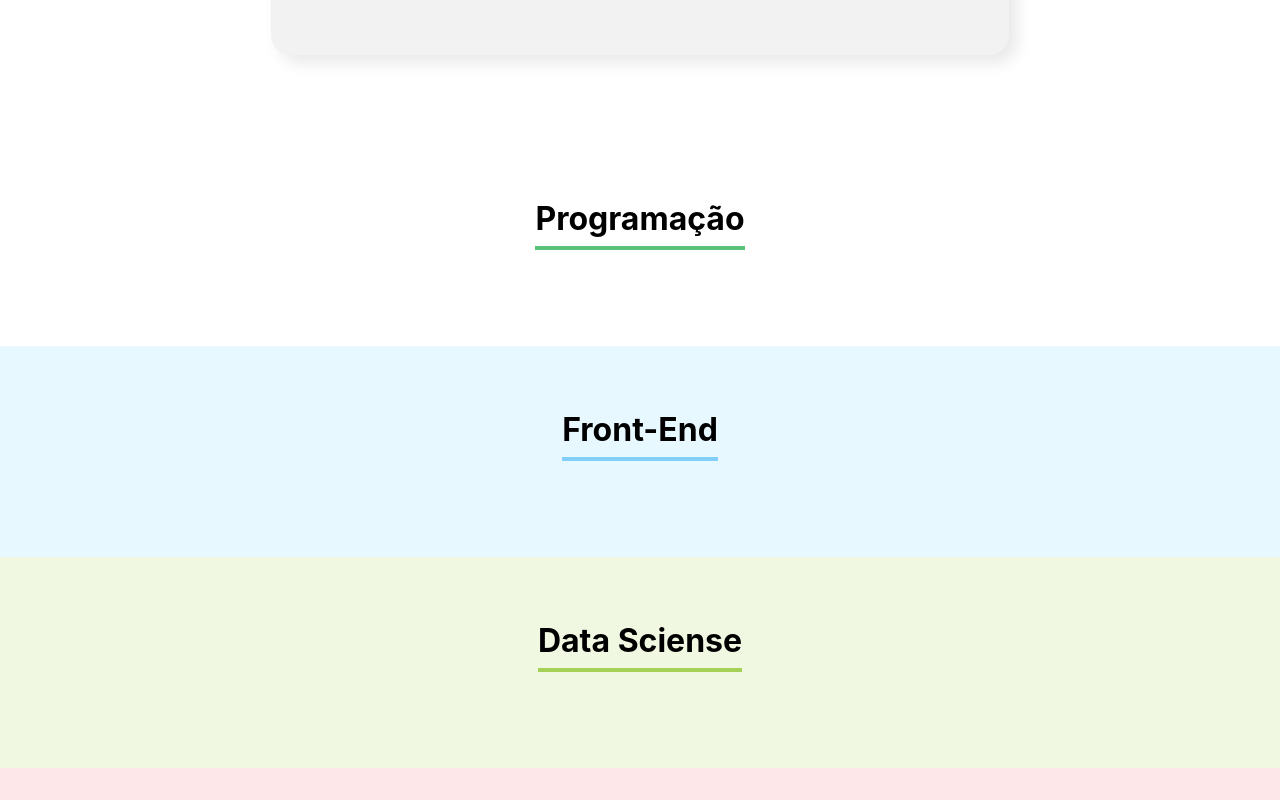
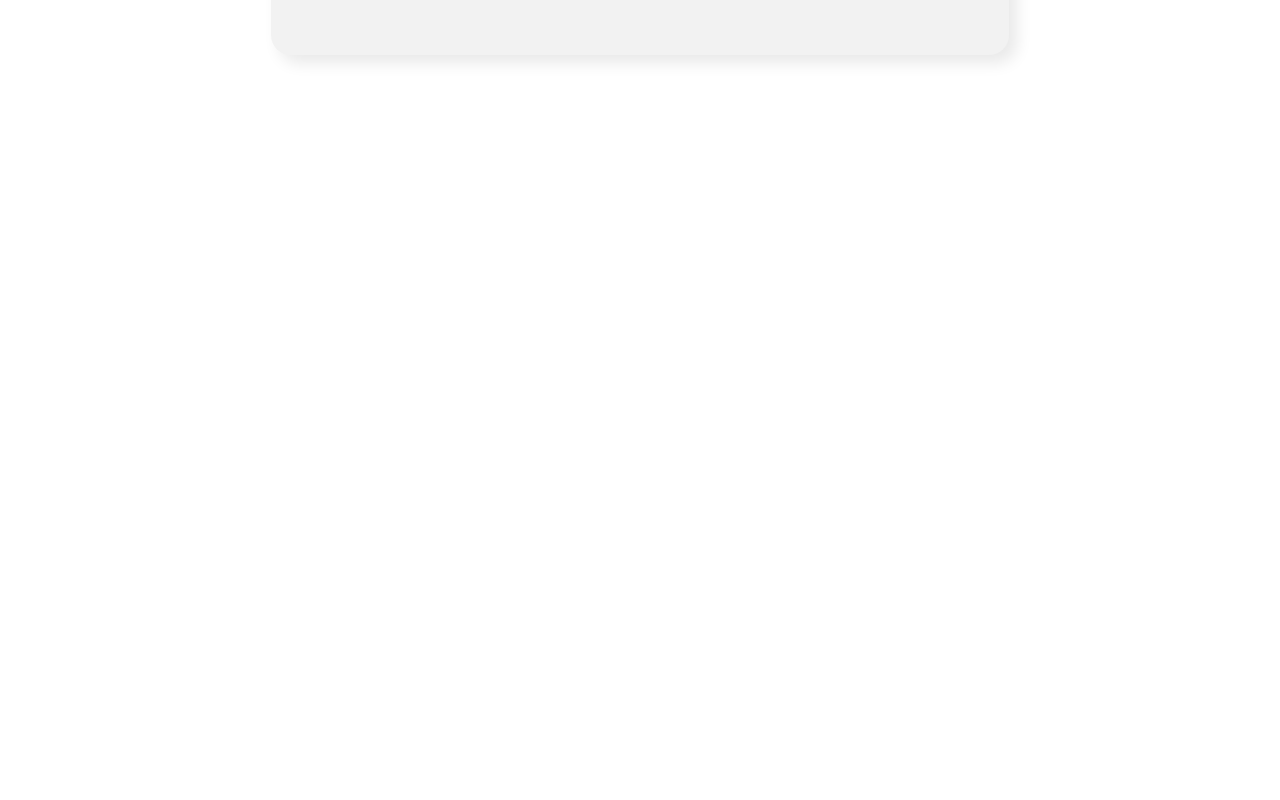
Before and after one commit to duduzx02/Organo, a React (Create React App) app: page / in a window 1280 px wide. Shown: the part 1140-1940 px from the top of the page. After the commit the page ends 1275 px from the top, so only its background shows below. Built offline with nearby package versions, Linux system fonts and the light colour scheme; the HTML template or start-up script is replaced by a standard one.

Commit message:
Escondendo times vazios

```diff
--- a/src/components/Formulario/index.js
+++ b/src/components/Formulario/index.js
@@ -19,6 +19,10 @@
       imagem,
       time
     })
+    setNome('')
+    setCargo('')
+    setImagem('')
+    setTime('')
   }
 
   return (
--- a/src/components/Time/index.js
+++ b/src/components/Time/index.js
@@ -5,12 +5,13 @@
   const cssSection = { backgroundColor: props.corSecundaria }
   const cssH3 = { borderColor: props.corPrimaria }
   return (
-    <section className='time' style={cssSection}>
+    (props.colaboradores.length > 0) ? <section className='time' style={cssSection}>
       <h3 style={cssH3}>{props.nome}</h3>
       <div className='colaboradores'>
       {props.colaboradores.map( colaborador => <Colaborador nome={colaborador.nome} cargo={colaborador.cargo} imagem={colaborador.imagem}/> )}
       </div>
     </section>
+    : ''
   )
 }
 
```
